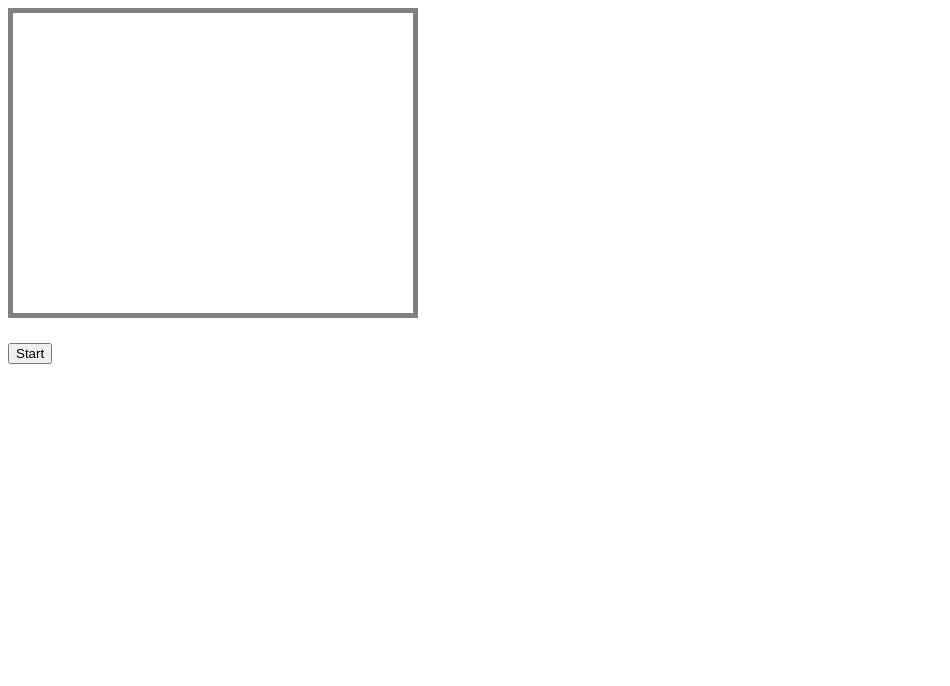
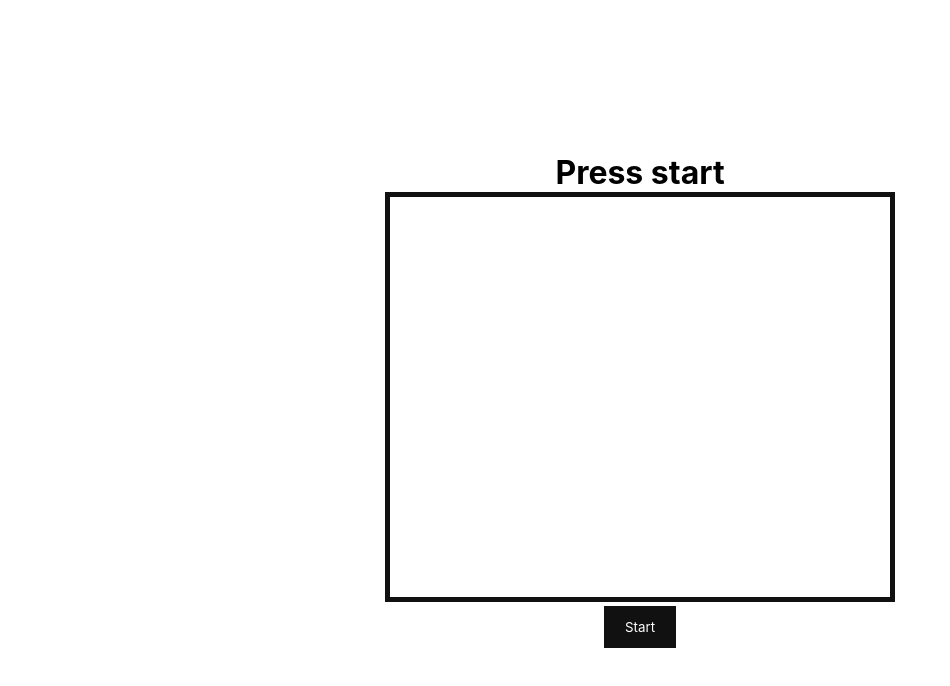
Before and after one commit to aysommer/snake-game, a plain HTML site: page index.html in a window 1280 px wide. Shown: the whole page, without its empty margins (0-950 px from the left). Drawn offline with Linux system fonts and the light colour scheme.

Commit message:
Redesign.

```diff
--- a/index.html
+++ b/index.html
@@ -1,21 +1,21 @@
 <!DOCTYPE html>
 <html lang="en">
-
    <head>
-   <meta charset="UTF-8">
-   <meta http-equiv="X-UA-Compatible" content="IE=edge">
-   <meta name="viewport" content="width=device-width, initial-scale=1.0">
+      <meta charset="UTF-8" />
+      <meta http-equiv="X-UA-Compatible" content="IE=edge" />
+      <meta name="viewport" content="width=device-width, initial-scale=1.0" />
       <title>snake-game</title>
       <script src="./main.js" type="module"></script>
-   <link rel="stylesheet" href="./styles.css">
+      <link rel="stylesheet" href="./styles.css" />
    </head>
 
    <body>
+      <main class="main-container">
+         <h1 id="scoreTitle"></h1>
          <div>
-      <canvas id="canvas" width="400" height="300"></canvas>
+            <canvas id="canvas" width="500" height="400"></canvas>
          </div>
-   <h1 id="scoreTitle"></h1>
          <button id="gameModeButton"></button>
+      </main>
    </body>
-
 </html>
--- a/main.js
+++ b/main.js
@@ -23,11 +23,13 @@ const GAME_MODES = {
 };
 
 const RENDER_MS = 60;
-const MOVE_SPEED_MS = 50;
-const SHIFT_SIZE = 5;
-const SNAKE_BLOCK_SIZE = 5;
+const MOVE_SPEED_MS = 100;
+const SHIFT_SIZE = 10;
+const SNAKE_BLOCK_SIZE = SHIFT_SIZE;
 const APPLE_BLOCK_SIZE = SNAKE_BLOCK_SIZE;
+const APPLE_COLOR = 'red';
 const SNAKE_SIZE = 4;
+const SNAKE_COLOR = 'mediumslateblue';
 
 class InputController {
    actions = {};
@@ -75,6 +77,7 @@ class GameController {
       this.canvas = document.getElementById('canvas');
       this.context = this.canvas.getContext("2d");
       this.scoreTitle = document.getElementById('scoreTitle');
+      this.scoreTitle.innerText = 'Press start';
       this.gameModeButton = document.getElementById('gameModeButton');
       this.gameModeButton.innerText = 'Start';
       this.gameModeButton.onclick = this.handleGameModeButtonClick;
@@ -112,7 +115,7 @@ class GameController {
 
    draw = () => {
       // Snake.
-      this.context.fillStyle = "green";
+      this.context.fillStyle = SNAKE_COLOR;
       this.snake.forEach((block) => {
          this.context.fillRect(
             block.x,
@@ -123,7 +126,7 @@ class GameController {
       });
 
       // Apple.
-      this.context.fillStyle = "red";
+      this.context.fillStyle = APPLE_COLOR;
       this.context.fillRect(
          this.apple.x,
          this.apple.y,
@@ -192,7 +195,7 @@ class GameController {
    stop = () => {
       this.gameMode = GAME_MODES.IDLE;
       this.gameModeButton.innerText = 'Start';
-      this.scoreTitle.innerText = '';
+      this.scoreTitle.innerText = 'Press start';
       this.inputController.disable();
       this.clear();
       clearInterval(this.renderInterval);
--- a/styles.css
+++ b/styles.css
@@ -1,7 +1,35 @@
-#canvas {
-   border: solid 5px gray;
+* {
+   font-family: -apple-system, BlinkMacSystemFont, "Segoe UI", Roboto, Helvetica, Arial, sans-serif, "Apple Color Emoji", "Segoe UI Emoji", "Segoe UI Symbol";
+   margin: 0;
 }
 
-#gameModeButton {
+html,
+body,
+.main-container {
+   height: 100%;
+   width: 100%;
+}
+
+.main-container {
+   display: flex;
+   flex-direction: column;
+   justify-content: center;
+   align-items: center;
+}
+
+#canvas {
+   border: solid 5px #111111;
+}
+
+button {
+   background-color: #111111;
+   color: white;
+   padding: 8px 16px;
    cursor: pointer;
+   border: solid 5px transparent;
+   box-sizing: border-box;
 }
+
+button:focus {
+   border-color: mediumslateblue;
+}
```
Lines whose indentation alone changed are shown as unchanged.
